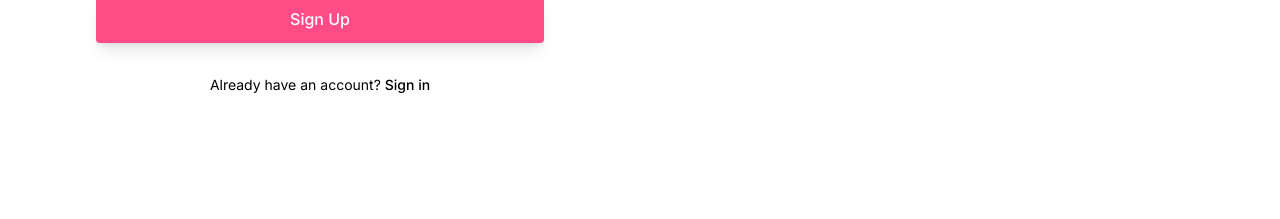
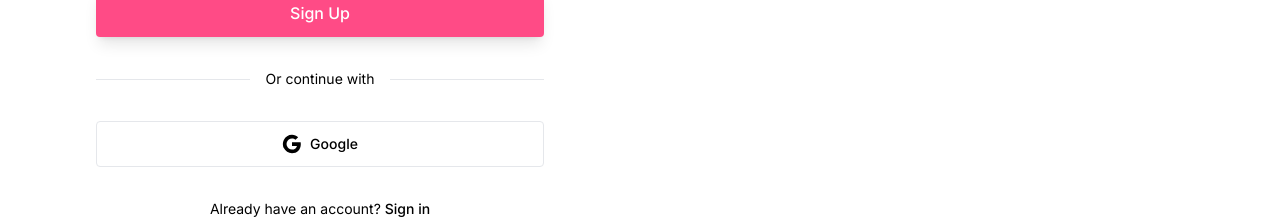
Before and after one commit to pradastikomyos/Spark-studio, a React (Vite) app: page /signup in a window 1280 px wide. Shown: the part 651-870 px from the top of the page. Before the commit the page ends 800 px from the top, so only its background shows below. Built offline with nearby package versions, Linux system fonts and the light colour scheme; no server answers; a web font is replaced by a local one.

Commit message:
feat: Add Google OAuth to Login and SignUp pages, remove GitHub placeholder

```diff
--- a/frontend/src/App.tsx
+++ b/frontend/src/App.tsx
@@ -22,6 +22,7 @@ const SparkClub = lazy(() => import('./pages/SparkClub'));
 const News = lazy(() => import('./pages/News'));
 const Login = lazy(() => import('./pages/Login'));
 const SignUp = lazy(() => import('./pages/SignUp'));
+const AuthCallback = lazy(() => import('./pages/AuthCallback'));
 const Dashboard = lazy(() => import('./pages/admin/Dashboard'));
 const TicketsManagement = lazy(() => import('./pages/admin/TicketsManagement'));
 const StoreInventory = lazy(() => import('./pages/admin/StoreInventory'));
@@ -107,6 +108,16 @@ function AppRoutes() {
             wrap(
               <Suspense fallback={<RouteLoading />}>
                 <SignUp />
+              </Suspense>
+            )
+          }
+        />
+        <Route
+          path="/auth/callback"
+          element={
+            wrap(
+              <Suspense fallback={<RouteLoading />}>
+                <AuthCallback />
               </Suspense>
             )
           }
--- /dev/null
+++ b/frontend/src/pages/AuthCallback.tsx
@@ -0,0 +1,53 @@
+import { useEffect } from 'react';
+import { useNavigate } from 'react-router-dom';
+import { supabase } from '../lib/supabase';
+import { isAdmin } from '../utils/auth';
+
+const AuthCallback = () => {
+  const navigate = useNavigate();
+
+  useEffect(() => {
+    const handleCallback = async () => {
+      try {
+        // Get session from URL hash
+        const { data: { session }, error } = await supabase.auth.getSession();
+
+        if (error) {
+          console.error('OAuth callback error:', error);
+          navigate('/login?error=oauth_failed');
+          return;
+        }
+
+        if (session?.user) {
+          // Check if user is admin
+          const adminStatus = await isAdmin(session.user.id);
+
+          // Redirect based on role
+          if (adminStatus) {
+            navigate('/admin/dashboard');
+          } else {
+            navigate('/');
+          }
+        } else {
+          navigate('/login');
+        }
+      } catch (err) {
+        console.error('Unexpected error in OAuth callback:', err);
+        navigate('/login?error=unexpected');
+      }
+    };
+
+    handleCallback();
+  }, [navigate]);
+
+  return (
+    <div className="min-h-screen bg-white flex items-center justify-center">
+      <div className="text-center">
+        <div className="animate-spin rounded-full h-12 w-12 border-b-2 border-[#ff4b86] mx-auto mb-4"></div>
+        <p className="text-gray-600">Completing sign in...</p>
+      </div>
+    </div>
+  );
+};
+
+export default AuthCallback;
--- a/frontend/src/pages/Login.tsx
+++ b/frontend/src/pages/Login.tsx
@@ -38,6 +38,27 @@ const Login = () => {
       } else {
         navigate('/');
       }
+    }
+  };
+
+  const handleGoogleLogin = async () => {
+    setError('');
+    setLoading(true);
+
+    const { error } = await supabase.auth.signInWithOAuth({
+      provider: 'google',
+      options: {
+        redirectTo: `${window.location.origin}/auth/callback`,
+        queryParams: {
+          access_type: 'offline',
+          prompt: 'consent',
+        },
+      },
+    });
+
+    if (error) {
+      setError(error.message);
+      setLoading(false);
     }
   };
 
@@ -171,8 +192,12 @@ const Login = () => {
           </div>
 
           {/* Social Login */}
-          <div className="grid grid-cols-2 gap-4">
-            <button className="flex items-center justify-center px-4 py-3 border border-gray-200 rounded-sm hover:bg-gray-50:bg-white transition-colors">
+          <button
+            type="button"
+            onClick={handleGoogleLogin}
+            disabled={loading}
+            className="w-full flex items-center justify-center px-4 py-3 border border-gray-200 rounded-sm hover:bg-gray-50 transition-colors disabled:opacity-50 disabled:cursor-not-allowed"
+          >
             <svg className="w-5 h-5 mr-2" viewBox="0 0 24 24">
               <path
                 fill="currentColor"
@@ -193,13 +218,6 @@ const Login = () => {
             </svg>
             <span className="text-sm font-medium text-text-light">{t('auth.login.providers.google')}</span>
           </button>
-            <button className="flex items-center justify-center px-4 py-3 border border-gray-200 rounded-sm hover:bg-gray-50:bg-white transition-colors">
-              <svg className="w-5 h-5 mr-2" fill="currentColor" viewBox="0 0 24 24">
-                <path d="M12 2C6.477 2 2 6.477 2 12c0 4.42 2.865 8.17 6.839 9.49.5.092.682-.217.682-.482 0-.237-.008-.866-.013-1.7-2.782.603-3.369-1.34-3.369-1.34-.454-1.156-1.11-1.463-1.11-1.463-.908-.62.069-.608.069-.608 1.003.07 1.531 1.03 1.531 1.03.892 1.529 2.341 1.087 2.91.831.092-.646.35-1.086.636-1.336-2.22-.253-4.555-1.11-4.555-4.943 0-1.091.39-1.984 1.029-2.683-.103-.253-.446-1.27.098-2.647 0 0 .84-.269 2.75 1.025A9.578 9.578 0 0112 6.836c.85.004 1.705.114 2.504.336 1.909-1.294 2.747-1.025 2.747-1.025.546 1.377.203 2.394.1 2.647.64.699 1.028 1.592 1.028 2.683 0 3.842-2.339 4.687-4.566 4.935.359.309.678.919.678 1.852 0 1.336-.012 2.415-.012 2.743 0 .267.18.578.688.48C19.138 20.167 22 16.418 22 12c0-5.523-4.477-10-10-10z" />
-              </svg>
-              <span className="text-sm font-medium text-text-light">{t('auth.login.providers.github')}</span>
-            </button>
-          </div>
 
           {/* Sign Up Link */}
           <p className="text-center mt-8 text-sm text-subtext-light">
--- a/frontend/src/pages/SignUp.tsx
+++ b/frontend/src/pages/SignUp.tsx
@@ -58,6 +58,27 @@ const SignUp = () => {
           navigate('/');
         }
       }, 1500);
+    }
+  };
+
+  const handleGoogleSignUp = async () => {
+    setError('');
+    setLoading(true);
+
+    const { error } = await supabase.auth.signInWithOAuth({
+      provider: 'google',
+      options: {
+        redirectTo: `${window.location.origin}/auth/callback`,
+        queryParams: {
+          access_type: 'offline',
+          prompt: 'consent',
+        },
+      },
+    });
+
+    if (error) {
+      setError(error.message);
+      setLoading(false);
     }
   };
 
@@ -183,6 +204,46 @@ const SignUp = () => {
             </button>
           </form>
 
+          {/* Divider */}
+          <div className="relative my-8">
+            <div className="absolute inset-0 flex items-center">
+              <div className="w-full border-t border-gray-200"></div>
+            </div>
+            <div className="relative flex justify-center text-sm">
+              <span className="px-4 bg-white text-subtext-light">
+                {t('auth.login.orContinueWith')}
+              </span>
+            </div>
+          </div>
+
+          {/* Social Sign Up */}
+          <button
+            type="button"
+            onClick={handleGoogleSignUp}
+            disabled={loading || success}
+            className="w-full flex items-center justify-center px-4 py-3 border border-gray-200 rounded-sm hover:bg-gray-50 transition-colors disabled:opacity-50 disabled:cursor-not-allowed"
+          >
+            <svg className="w-5 h-5 mr-2" viewBox="0 0 24 24">
+              <path
+                fill="currentColor"
+                d="M22.56 12.25c0-.78-.07-1.53-.2-2.25H12v4.26h5.92c-.26 1.37-1.04 2.53-2.21 3.31v2.77h3.57c2.08-1.92 3.28-4.74 3.28-8.09z"
+              />
+              <path
+                fill="currentColor"
+                d="M12 23c2.97 0 5.46-.98 7.28-2.66l-3.57-2.77c-.98.66-2.23 1.06-3.71 1.06-2.86 0-5.29-1.93-6.16-4.53H2.18v2.84C3.99 20.53 7.7 23 12 23z"
+              />
+              <path
+                fill="currentColor"
+                d="M5.84 14.09c-.22-.66-.35-1.36-.35-2.09s.13-1.43.35-2.09V7.07H2.18C1.43 8.55 1 10.22 1 12s.43 3.45 1.18 4.93l2.85-2.22.81-.62z"
+              />
+              <path
+                fill="currentColor"
+                d="M12 5.38c1.62 0 3.06.56 4.21 1.64l3.15-3.15C17.45 2.09 14.97 1 12 1 7.7 1 3.99 3.47 2.18 7.07l3.66 2.84c.87-2.6 3.3-4.53 6.16-4.53z"
+              />
+            </svg>
+            <span className="text-sm font-medium text-text-light">{t('auth.login.providers.google')}</span>
+          </button>
+
           {/* Sign In Link */}
           <p className="text-center mt-8 text-sm text-subtext-light">
             {t('auth.signup.haveAccount')}{' '}
```
Lines whose indentation alone changed are shown as unchanged.
